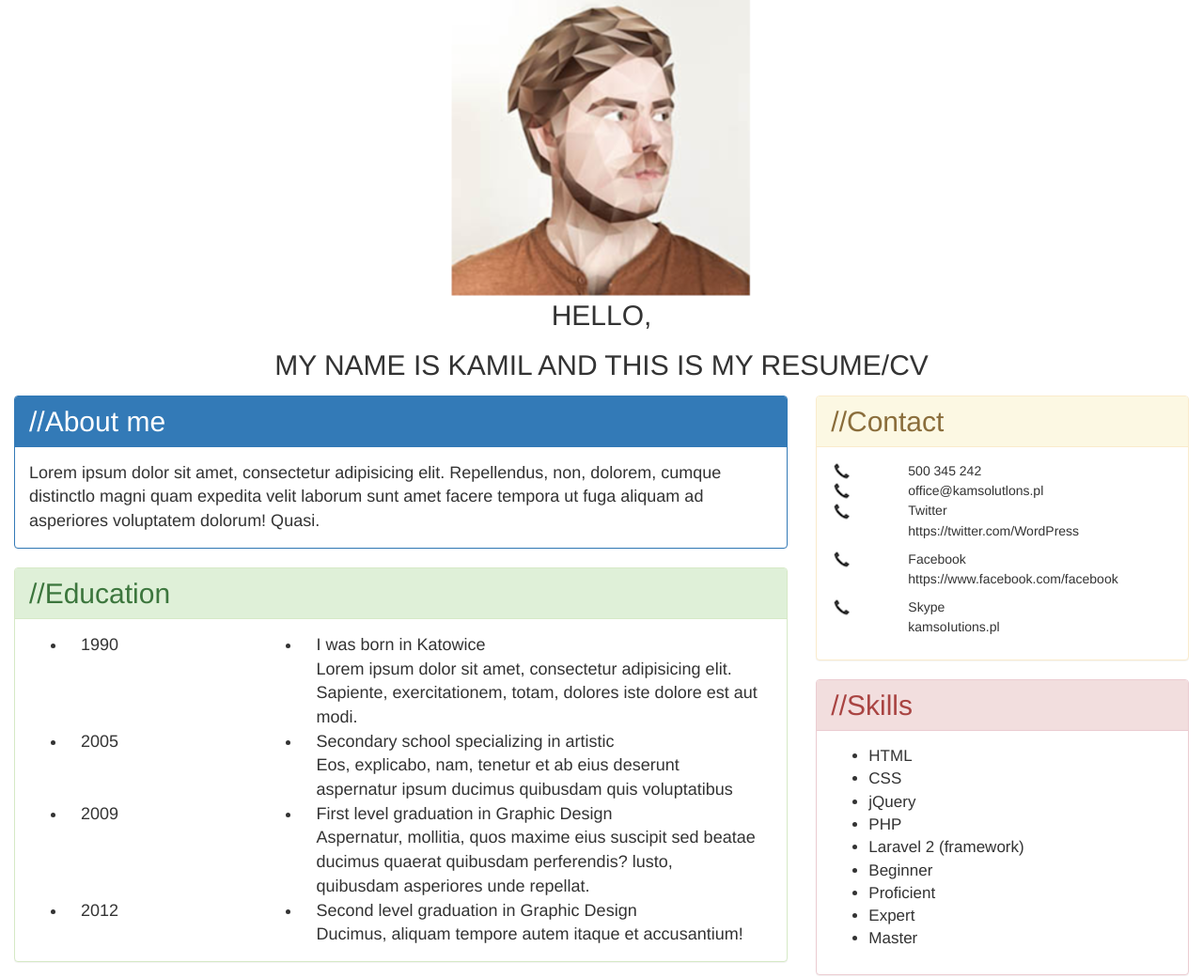
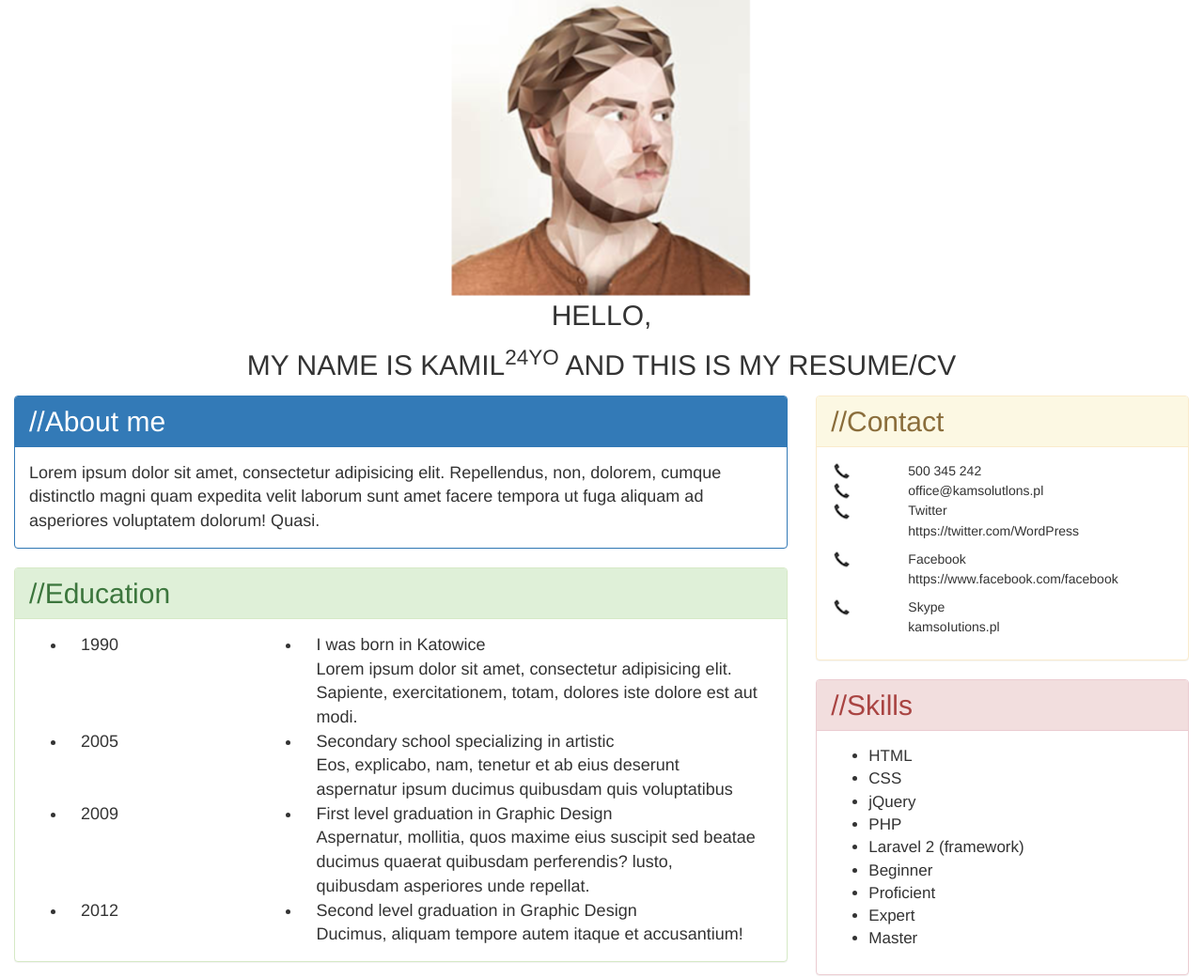
Before and after one commit to figurewarm/bootstrap-layout-online-resume-page-work, a website: page index.html in a window 1280 px wide. Shown: the top 1041 px of the page at 94% size. Drawn offline with nearby package versions, Linux system fonts and the light colour scheme.

Commit message:
修改
修改了右上角字符<sup></sup>

```diff
--- a/index.html
+++ b/index.html
@@ -32,7 +32,7 @@
     <div class="col-md-12 text-center">
         <img src="./img/photo.png">
         <p class="fontsize">HELLO,</p>
-        <p class="fontsize">MY NAME IS KAMIL AND THIS IS MY RESUME/CV</p>
+        <p class="fontsize">MY NAME IS KAMIL<sup>24YO</sup> AND THIS IS MY RESUME/CV</p>
     </div>
     <div class="col-md-8">
         <div class="panel panel-primary">
```
